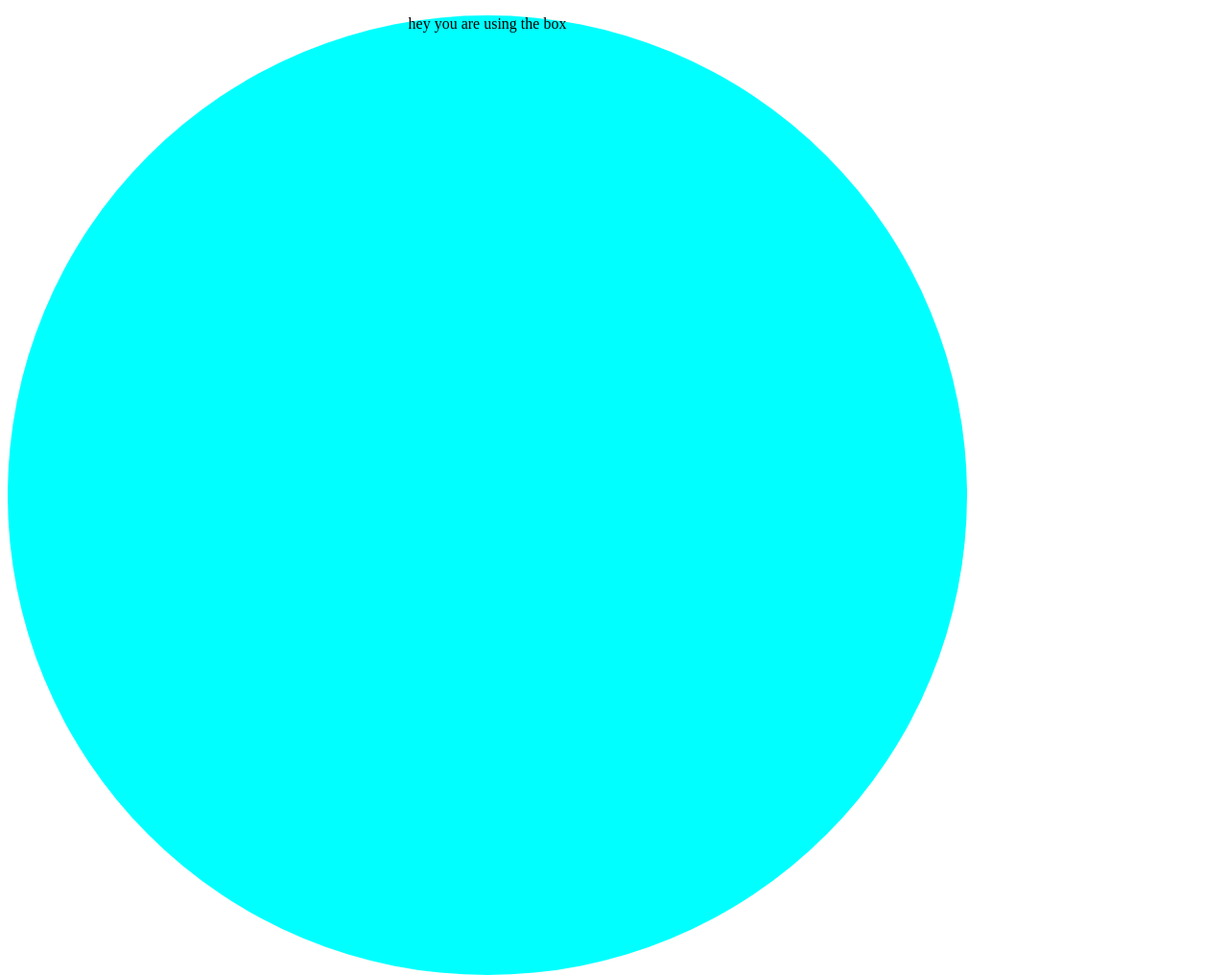
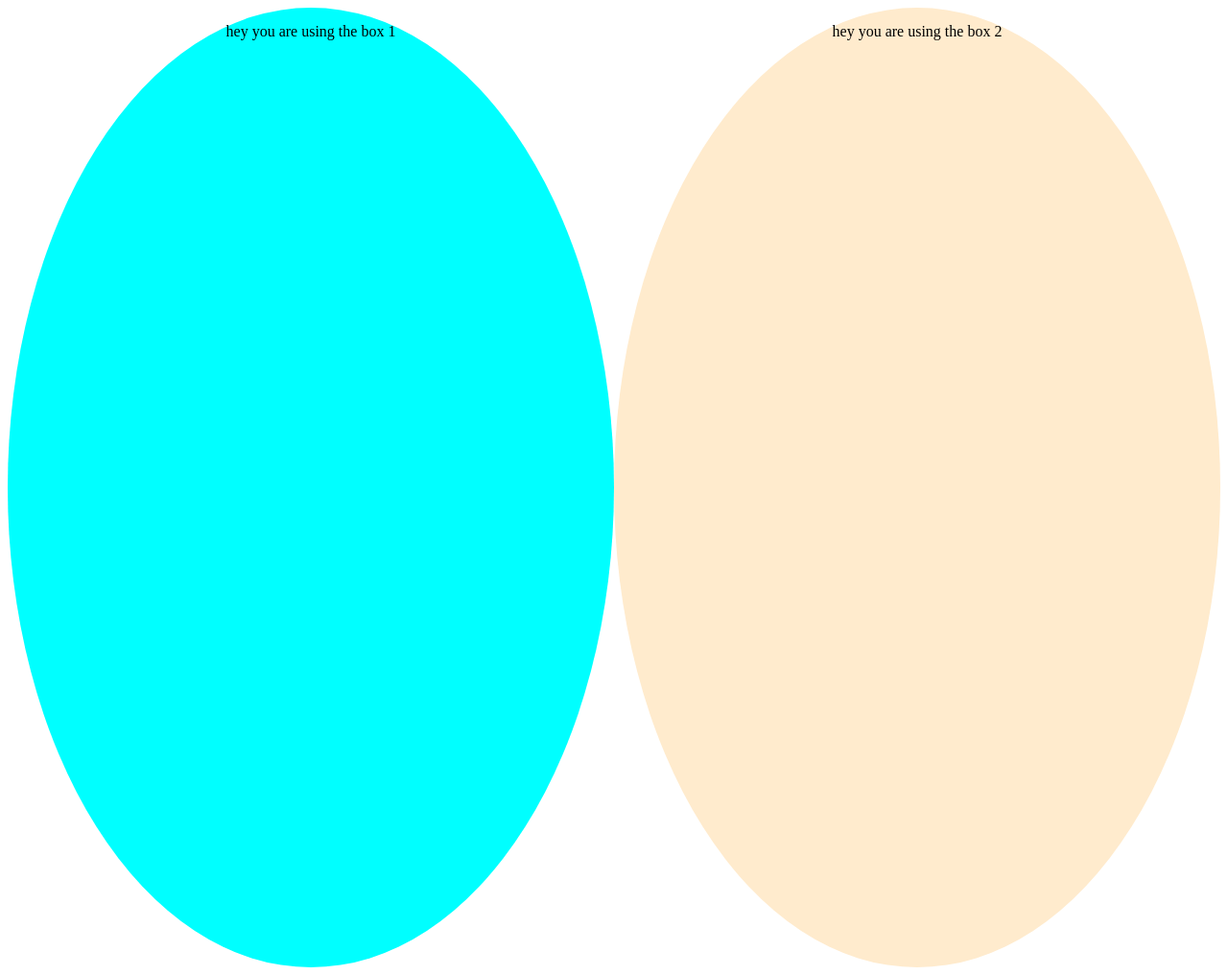
Before and after one commit to nikhilyadav8641-create/git_demo, a plain HTML site: page index.html in a window 1280 px wide. Shown: the whole page at 96% size. Drawn offline with Linux system fonts and the light colour scheme.

Commit message:
Two boxes are introduced

```diff
--- a/index.html
+++ b/index.html
@@ -7,8 +7,15 @@
     <link href="style.css" rel="stylesheet">
 </head>
 <body>
-    <div class="box1">
-        <p>hey you are using the box</p>
+    <div class="box">
+        <div class="box1">
+        <p>hey you are using the box 1</p>
     </div>
+    <div class="box2">
+        <p>hey you are using the box 2</p>
+    </div>
+
+    </div>
+
 </body>
 </html>
--- a/style.css
+++ b/style.css
@@ -1,3 +1,9 @@
+.box{
+    display: flex;
+    justify-content: center;
+    flex-direction: row;
+    text-align: center;
+}
 .box1{
     height: 1000px;
     width: 1000px;
@@ -7,3 +13,12 @@
    text-align: center;
 
 }
+.box2{
+    height: 1000px;
+    width: 1000px;
+    border-radius: 50%;
+    background-color:blanchedalmond;
+   justify-content: center;
+   text-align: center;
+
+}
```
